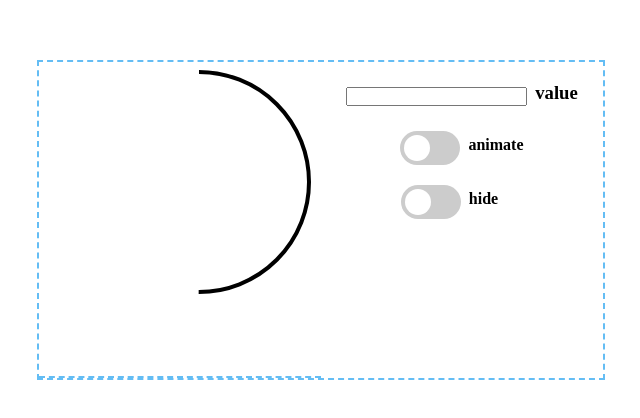
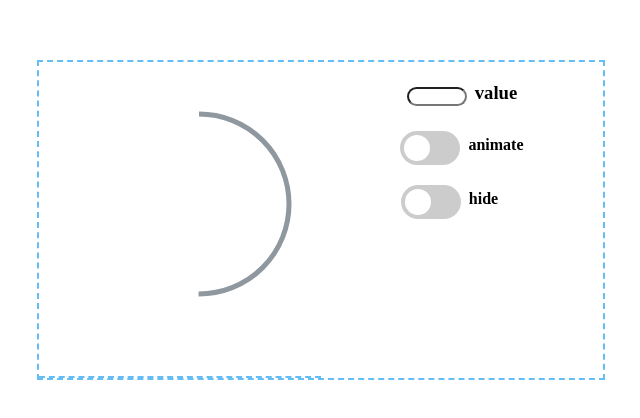
Before and after one commit to dolgikhgram/testOzon, a plain HTML site: page index.html in a window 1280 px wide. Shown: the part 180-598 px from the top of the page, without its empty margins (319-959 px from the left). Drawn offline with Linux system fonts and the light colour scheme.

Commit message:
Four commit

```diff
--- a/index.html
+++ b/index.html
@@ -9,17 +9,18 @@
 <body>
     <div class="border">
         <div class="progress-space">
-          <svg class="progress-ring" width="320" height="320">
+            <svg class="progress-ring" width="320" height="284">
             <circle
-              id="circle"
-              stroke="#000"
-              stroke-width="4"
-              cx="200"
-              cy="160"
-              r="110"
-              fill="transparent"
-          />
-          </svg>
+            id="circle"
+            stroke="#1237"
+            stroke-width="5"
+            cx="160"
+            cy="142"
+            r="90"
+            fill="transparent"
+            class="circle"
+            />
+            </svg>
         </div>
         <div class="menu">
 
@@ -28,7 +29,9 @@
                     <input
                     cols="3"
                     rows="1"
+                    maxlength="3"
                     id="input"
+                    class="input-value">
                     </input>
                 </div>
                 <div class="nameMenu">
--- a/style.css
+++ b/style.css
@@ -12,19 +12,29 @@ html, body {
     transition: stroke-dashoffset 1s;
 }
 
-.animated {
-    animation: fade 2s linear infinite;
+.progress-ring{
+    display: flex;
+    align-items: center;
+    justify-content: center;
 }
 
-@keyframes fade {
+.animated {
+    animation: rotate 2s linear infinite;
+}
+
+@keyframes rotate {
     0% {
-        opacity: 0.3;
+        transform:rotate(0deg);
     }
     100% {
-        opacity: 1;
+        transform:rotate(360deg);
     }
 }
 
+.input-value{
+    width:60px;
+    border-radius: 50px;
+}
 
 *{
     margin: 0;
@@ -102,7 +112,6 @@ input:checked + .slider:before {
     transform: translateX(26px);
 }
 
-  /* Rounded sliders */
 .slider.round {
     border-radius: 34px;
 }
```
